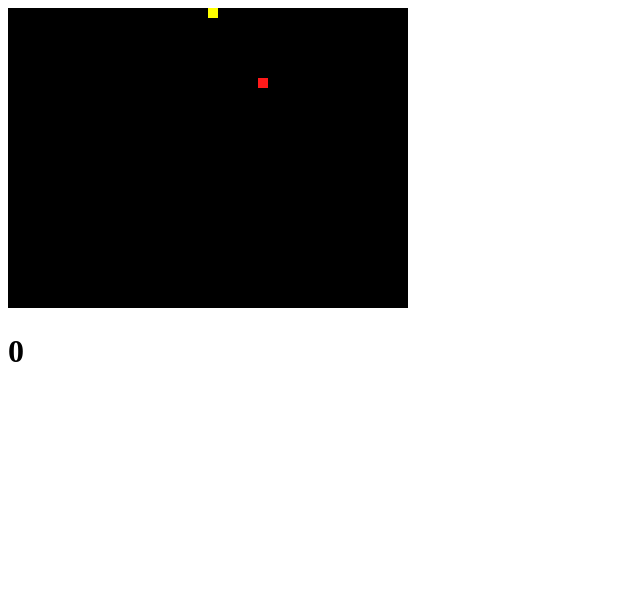
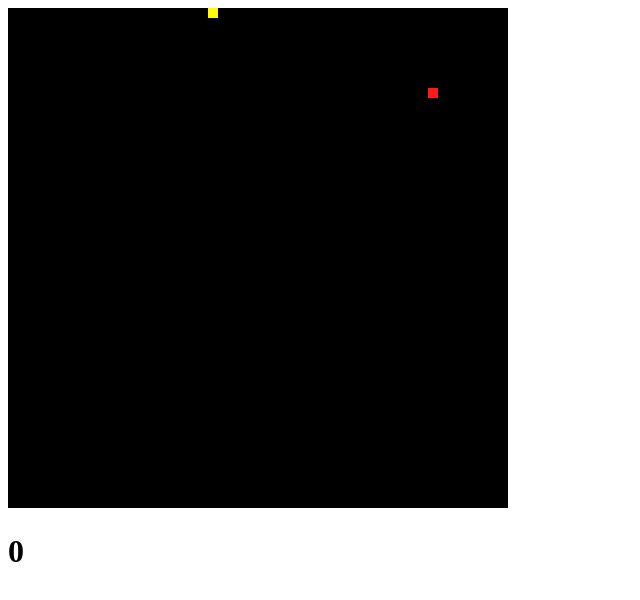
Before and after one commit to PrayasMishra/Sssnake, a plain HTML site: page index.html in a window 1280 px wide. Shown: the whole page, without its empty margins (0-640 px from the left). Drawn offline with Linux system fonts and the light colour scheme.

Commit message:
Update index.html

```diff
--- a/index.html
+++ b/index.html
@@ -5,7 +5,7 @@
     </head>
 
     <body>
-        <canvas class="canvas" height="300" width="400" style="background-color: black;"></canvas>
+        <canvas class="canvas" height="500" width="500" style="background-color: black;"></canvas>
         <h1 class="score"></h1>
     </body>
     <script type="text/javascript" src="fruit.js"></script>
```
